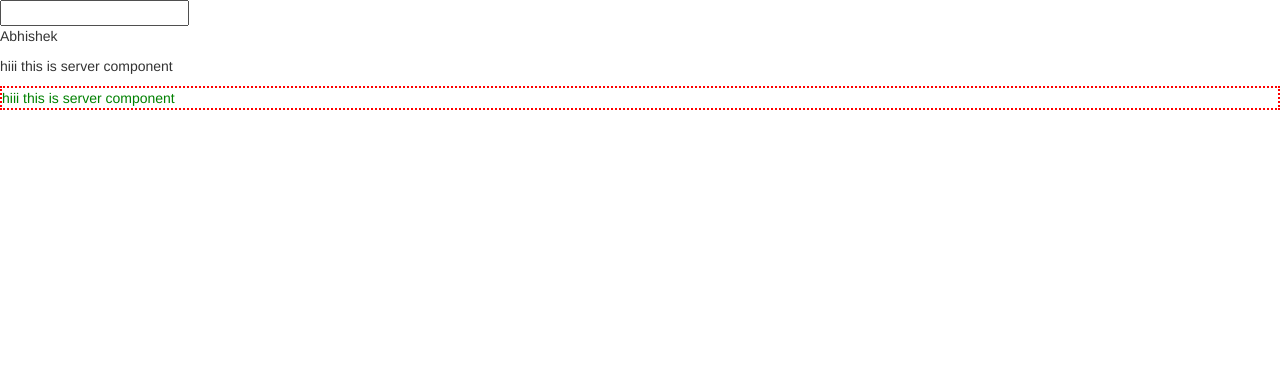
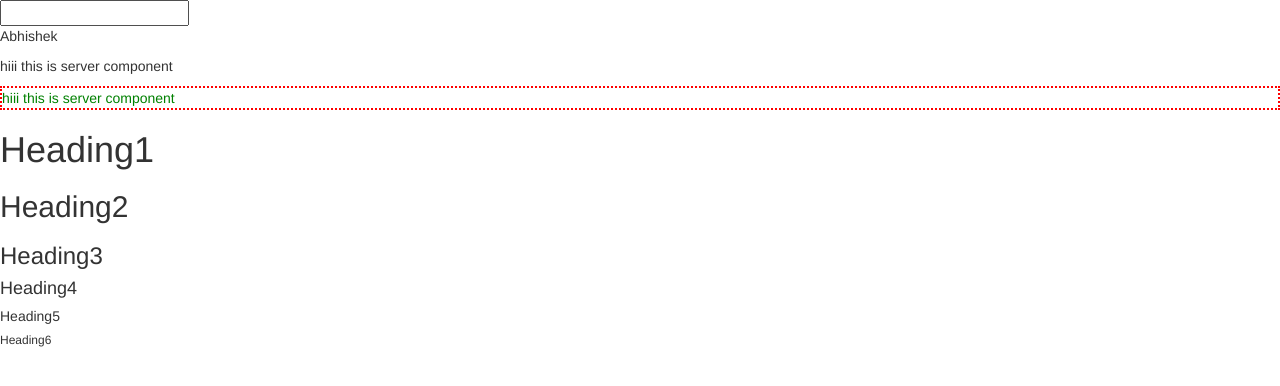
Before and after one commit to Abhisheksrivasta/Angular-practice-project, an Angular app: page / in a window 1280 px wide. Shown: the top 386 px of the page. Built offline with nearby package versions, Linux system fonts and the light colour scheme.

Commit message:
learn about modules and create a new component with cli templates changes and style changes

```diff
--- a/src/app/app.component.html
+++ b/src/app/app.component.html
@@ -4,3 +4,8 @@
 <p class="design">hiii this is  server component</p>
 
 <app-server></app-server>
+<app-servers></app-servers>
+<!-- <app-server></app-server>
+<app-server></app-server>
+<app-server></app-server>
+<app-server></app-server> -->
--- a/src/app/app.module.ts
+++ b/src/app/app.module.ts
@@ -4,10 +4,11 @@ import { NgModule } from '@angular/core';
 
 import { AppRoutingModule } from './app-routing.module';
 import { AppComponent } from './app.component';
+import { ServersComponent } from './servers/servers.component';
 
 
 @NgModule({
-  declarations: [AppComponent,ServerComponent],
+  declarations: [AppComponent,ServerComponent, ServersComponent],
   imports: [BrowserModule, AppRoutingModule],
   providers: [],
   bootstrap: [AppComponent],
--- /dev/null
+++ b/src/app/servers/servers.component.html
@@ -0,0 +1 @@
+<p>servers works!</p>
--- /dev/null
+++ b/src/app/servers/servers.component.ts
@@ -0,0 +1,22 @@
+import { Component, OnInit } from '@angular/core';
+
+@Component({
+  selector: 'app-servers',
+  template: `<h1>Heading1</h1>
+  <h2>Heading2</h2>
+  <h3>Heading3</h3>
+  <h4>Heading4</h4>
+  <h5>Heading5</h5>
+  <h6>Heading6</h6>
+ `,
+  styleUrls: ['./servers.component.css']
+  // styleUrls: ['./servers.component.css']
+})
+export class ServersComponent implements OnInit {
+
+  constructor() { }
+
+  ngOnInit(): void {
+  }
+
+}
```
Also changed, not shown: src/app/server/server.modules.ts (added), src/app/servers/servers.component.css (added), 1 other file (tests, documents, lock files or other folders).
